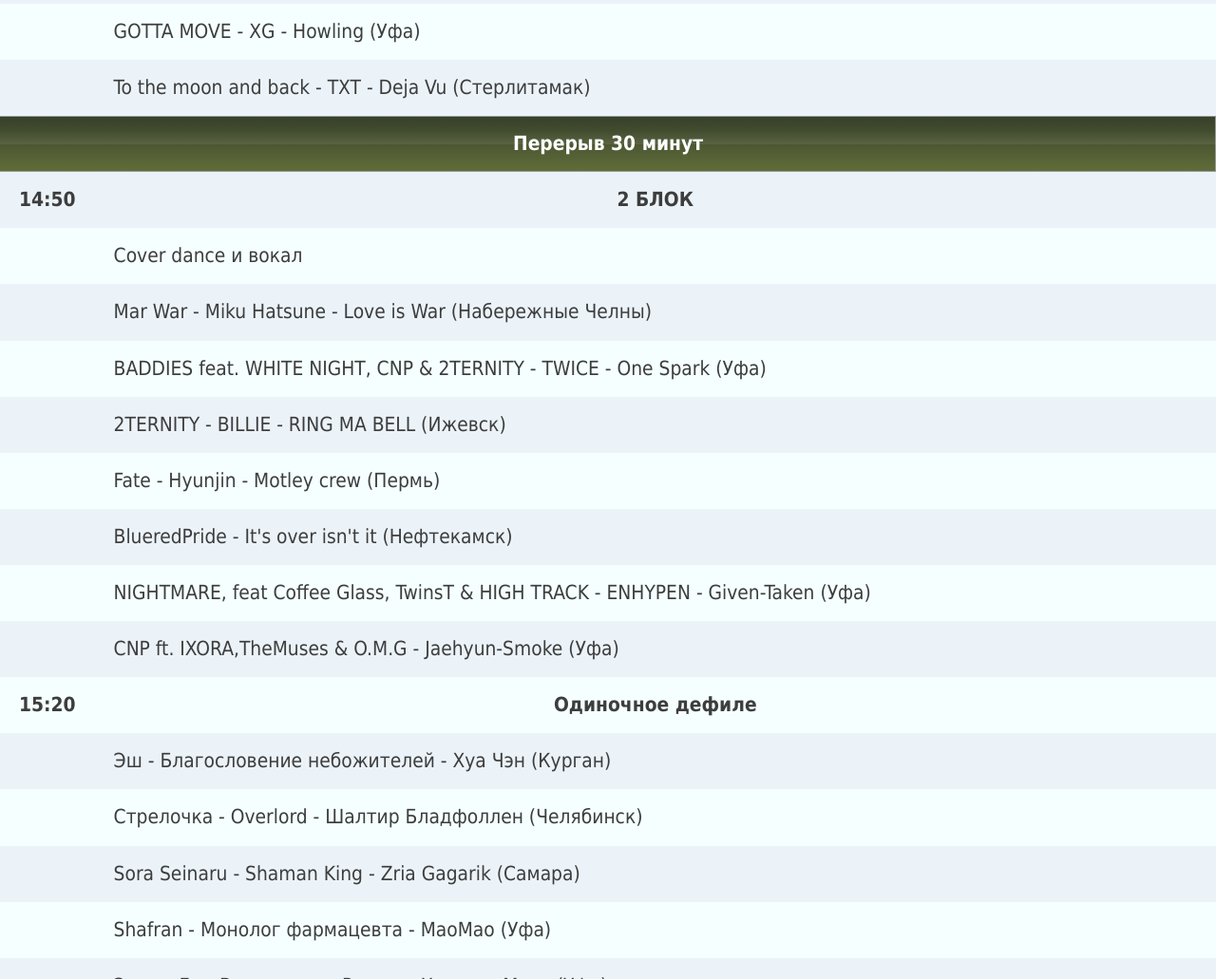
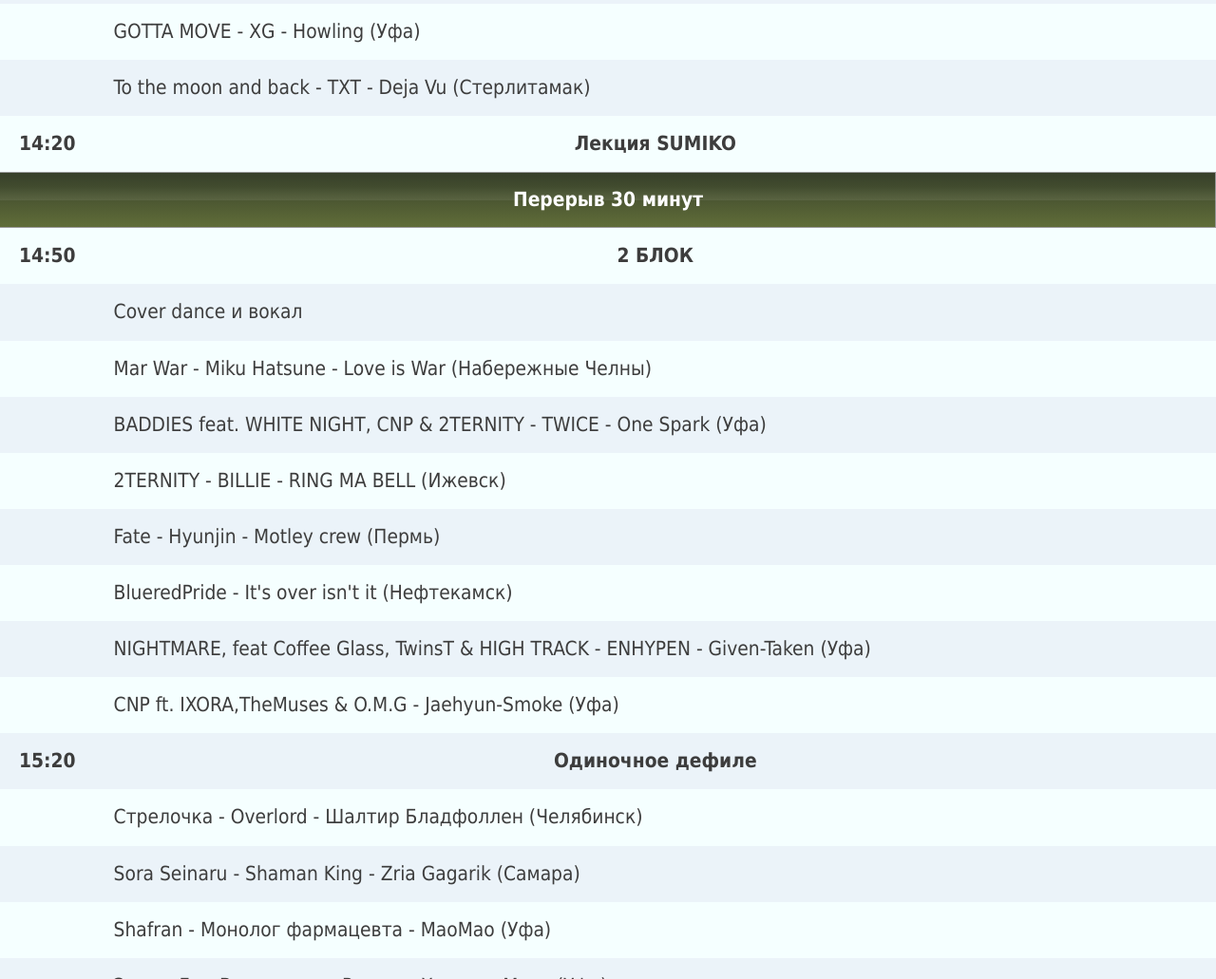
Before and after one commit to Zimetmi/kanico2025, a plain HTML site: page index.html in a window 1280 px wide. Shown: the part 4560-5591 px from the top of the page at 95% size. Drawn offline with nearby package versions, Linux system fonts and the light colour scheme.

Commit message:
Add files via upload

```diff
--- a/index.html
+++ b/index.html
@@ -90,6 +90,7 @@
 	<tr><td></td><td>Adele - Фея Крестная  - Я жду Героя (Шрек) (Уфа)</td></tr>
 	<tr><td></td><td>GOTTA MOVE - XG - Howling (Уфа)</td></tr>
 	<tr><td></td><td>To the moon and back - TXT - Deja Vu (Стерлитамак)</td></tr>
+<tr class="B"><td>14:20</td></td><td>Лекция SUMIKO</td></tr>
 <tr><th colspan="2" class="block">Перерыв 30 минут</th></tr>
 
 <tr class="B"><td>14:50</td></td><td>2 БЛОК</td></tr>
@@ -102,7 +103,6 @@
 	<tr><td></td><td>NIGHTMARE, feat Coffee Glass, TwinsT & HIGH TRACK - ENHYPEN - Given-Taken (Уфа)</td></tr>
 	<tr><td></td><td>CNP ft. IXORA,TheMuses & O.M.G - Jaehyun-Smoke (Уфа)</td></tr>
 <tr class="B"><td>15:20</td></td><td>Одиночное дефиле</td></tr>
-	<tr><td></td><td>Эш - Благословение небожителей - Хуа Чэн (Курган)</td></tr>
 	<tr><td></td><td>Стрелочка - Overlord - Шалтир Бладфоллен (Челябинск)</td></tr>
 	<tr><td></td><td>Sora Seinaru - Shaman King - Zria Gagarik (Самара)</td></tr>
 	<tr><td></td><td>Shafran - Монолог фармацевта - MaoMao (Уфа)</td></tr>
```
